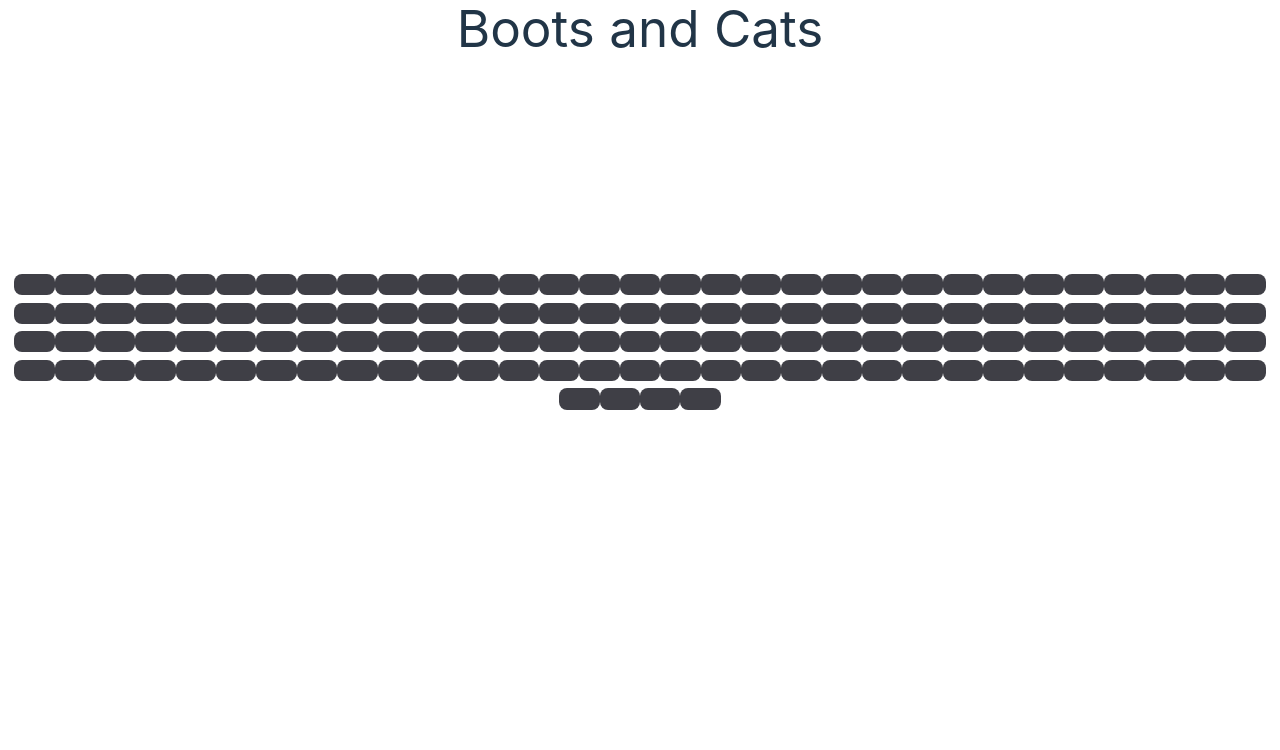
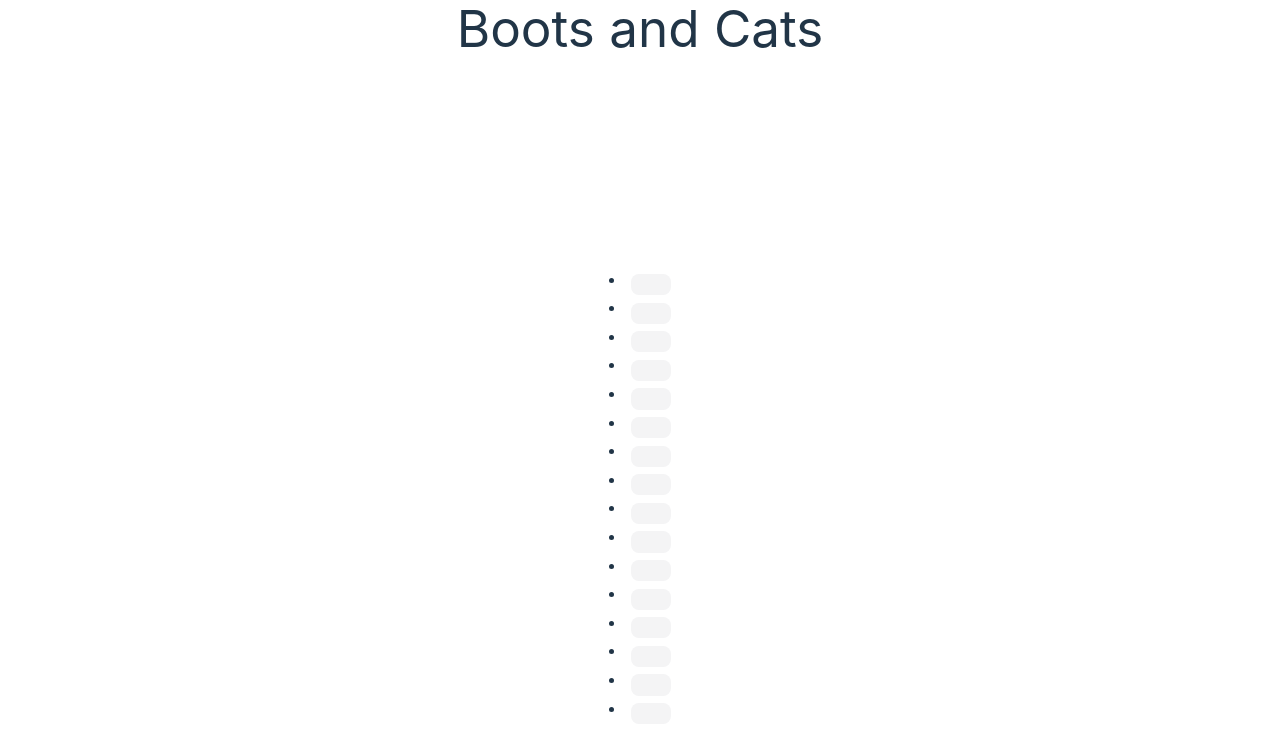
Before and after one commit to manusdextra/boots, a React (Vite) app: page / in a window 1280 px wide. Shown: the top 750 px of the page. Built offline with nearby package versions, Linux system fonts and the light colour scheme.

Commit message:
App: make steps clickable

```diff
--- a/src/App.tsx
+++ b/src/App.tsx
@@ -1,35 +1,64 @@
 import { useState } from "react";
 
-function Step() {
-  const [step, setStep] = useState(false);
+interface StepProps {
+  active: boolean;
+  index: number;
+  handleClick: any;
+}
 
+function Step({ active, index, handleClick }: StepProps) {
   return (
-    <button
-      onClick={() => setStep((toggle) => !toggle)}
-      className={step ? "bg-zinc-100" : "bg-zinc-700"}
-    ></button>
+    <li key={index}>
+      <button
+        className={active ? "bg-zinc-700" : "bg-zinc-100"}
+        onClick={() => {
+          handleClick(index);
+        }}
+      ></button>
+    </li>
   );
 }
 
+const initialSteps = [
+  false,
+  false,
+  false,
+  false,
+  false,
+  false,
+  false,
+  false,
+  false,
+  false,
+  false,
+  false,
+  false,
+  false,
+  false,
+  false,
+];
+
 function Row() {
+  const [steps, setSteps] = useState(initialSteps);
+
+  function toggleStep(index: number) {
+    const updatedSteps = steps.map((step, i) => {
+      if (index === i) {
+        return !step;
+      } else {
+        return step;
+      }
+    });
+    setSteps(updatedSteps);
+  }
+
   return (
     <>
-      <Step />
-      <Step />
-      <Step />
-      <Step />
-      <Step />
-      <Step />
-      <Step />
-      <Step />
-      <Step />
-      <Step />
-      <Step />
-      <Step />
-      <Step />
-      <Step />
-      <Step />
-      <Step />
+      {steps.map((active, index) => (
+        <span>
+          <Step active={active} index={index} handleClick={toggleStep} />
+        </span>
+      ))}
     </>
   );
 }
@@ -41,13 +70,6 @@ function App() {
         <h1 className="col-start-2 row-start-1 text-center">Boots and Cats</h1>
         <div className="col-span-full text-center">
           <Row />
-          <Row />
-          <Row />
-          <Row />
-          <Row />
-          <Row />
-          <Row />
-          <Row />
         </div>
       </div>
     </>
```
